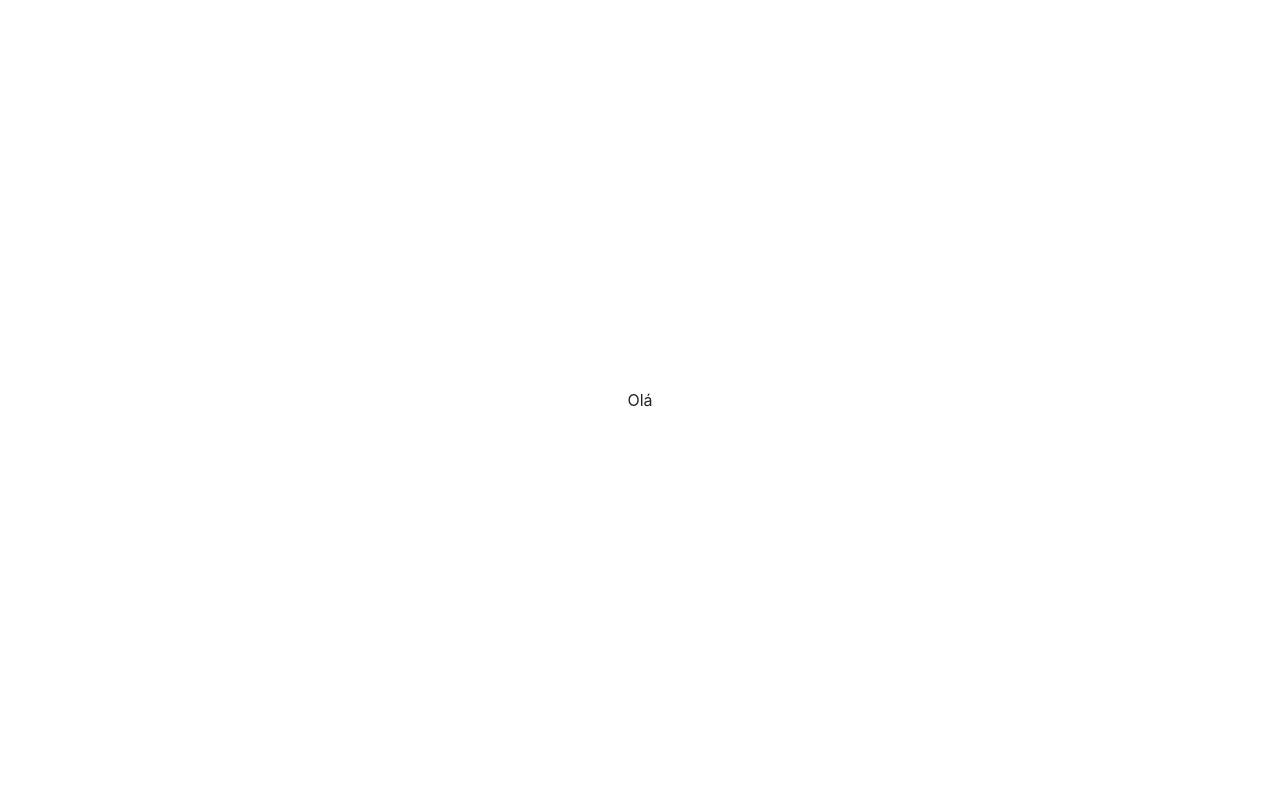
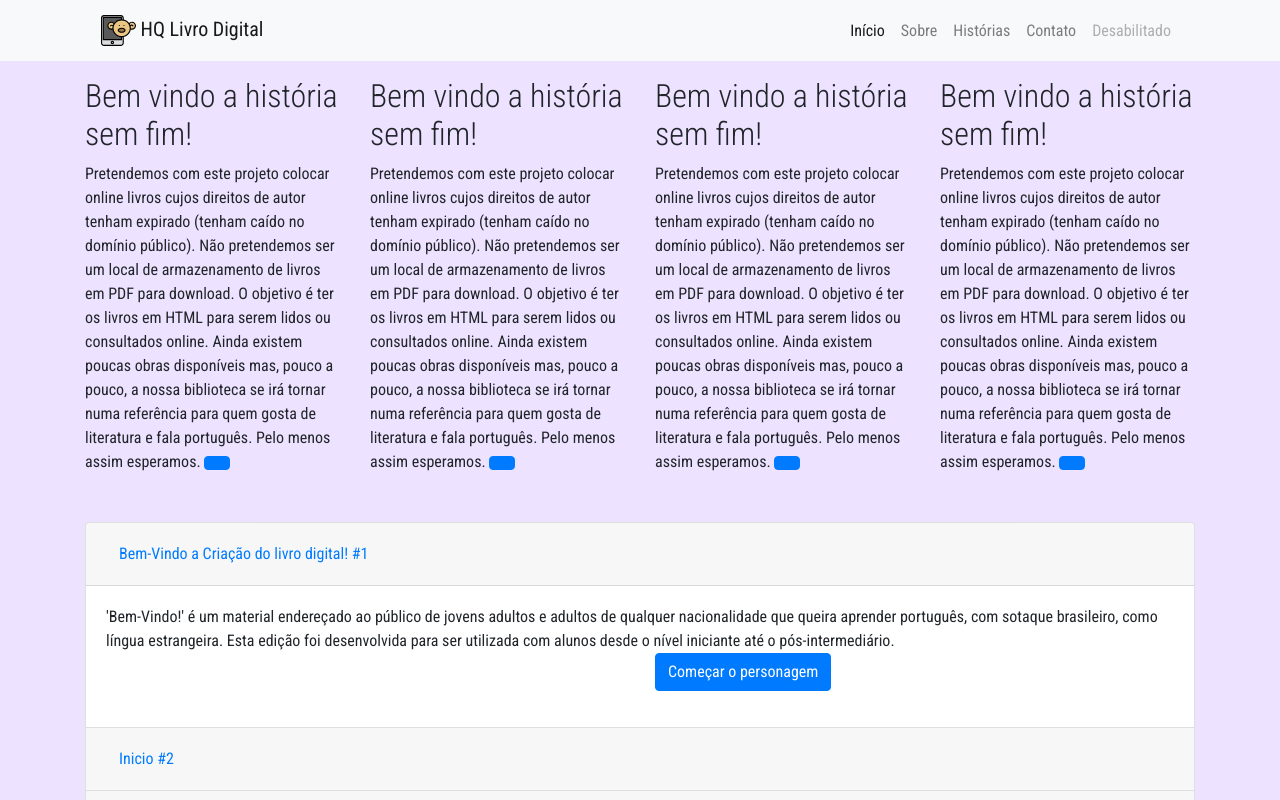
Before and after one commit to rafaelcoe/hq, a plain HTML site: page index.html in a window 1280 px wide. Shown: the top 800 px of the page. Drawn offline with Linux system fonts and the light colour scheme.

Commit message:
produzindo

```diff
--- /dev/null
+++ b/css/estilo.css
@@ -0,0 +1,16 @@
+body{
+    font-family: 'Roboto Condensed', sans-serif;
+}
+
+.ajuste{
+    padding: .5rem 1rem;
+}
+
+.bg-lilas{
+    background-color: rgb(237, 226, 255);
+}
+
+h1{
+    font-size: 32px;
+    font-weight: 200;
+}
--- a/css/montagem.css
+++ /dev/null
@@ -1,11 +0,0 @@
-html,
-body {
-    height: 100%;
-}
-
-    .container {
-    height: 100%;
-    display: flex;
-    justify-content: center;
-    align-items: center;
-}
--- a/index.html
+++ b/index.html
@@ -7,20 +7,90 @@
     <meta http-equiv="X-UA-Compatible" content="ie=edge">
     <title>#HQ Livro Digital - Secretaria Municipal da Educação | Prefeitura de Salvador</title>
 
+    <link href="https://fonts.googleapis.com/css?family=Roboto+Condensed:300,400,700&display=swap" rel="stylesheet">
+
     <link rel="stylesheet" href="bootstrap/css/bootstrap.min.css">
-    <link rel="stylesheet" href="css/montagem.css">
+    <link rel="stylesheet" href="css/estilo.css">
 </head>
 
-<body>
+<body class="bg-lilas">
+    <div class="bg-light mb-3">
+        <div class="container">
+            <nav class="navbar navbar-expand-lg navbar-light bg-light">
+                <a class="navbar-brand h1 mb-0" href="#"> <img src="img/svg/logo/hq.svg" alt="" width="35px" height="auto"> HQ Livro Digital</a>
+                <button class="navbar-toggler navbar-toggler-right" type="button" data-toggle="collapse" data-target="#navbarNav" aria-controls="navbarNav" aria-expanded="false" aria-label="Toggle navigation">
+                    <span class="navbar-toggler-icon"></span>
+                </button>
+
+                <div class="collapse navbar-collapse justify-content-end" id="navbarNav">
+                    <ul class="navbar-nav">
+                        <li class="nav-item active">
+                            <a class="nav-link" href="#">Início<span class="sr-only">(atual)</span></a>
+                        </li>
+                        <li class="nav-item">
+                            <a class="nav-link" href="#">Sobre</a>
+                        </li>
+                        <li class="nav-item">
+                            <a class="nav-link" href="#">Histórias</a>
+                        </li>
+                        <li class="nav-item">
+                            <a class="nav-link" href="#">Contato</a>
+                        </li>
+                        <li class="nav-item">
+                            <a class="nav-link disabled" href="#" tabindex="-1" aria-disabled="true">Desabilitado</a>
+                        </li>
+                    </ul>
+                </div>
+            </nav>
+        </div>
+    </div>
+
     <div class="container">
-        <div class="row">
-            <div class="col-md-12">
-                Olá
+        <div class="row row-cols-1 row-cols-md-2 row-cols-lg-4">
+            <div class="col">
+                <h1 class="">Bem vindo a história sem fim!</h1>
+                <p class="mb-5">Pretendemos com este projeto colocar online livros cujos direitos de autor tenham expirado (tenham
+                    caído no domínio público). Não pretendemos ser um local de armazenamento de livros em PDF para download. O
+                    objetivo é ter os livros em HTML para serem lidos ou consultados online. Ainda existem poucas obras disponíveis
+                    mas, pouco a pouco, a nossa biblioteca se irá tornar numa referência para quem gosta de literatura e fala
+                    português. Pelo menos assim esperamos.
+                    <button class="btn btn-primary"></button>
+            </div>
+
+            <div class="col">
+                <h1 class="">Bem vindo a história sem fim!</h1>
+                <p class="mb-5">Pretendemos com este projeto colocar online livros cujos direitos de autor tenham expirado (tenham
+                    caído no domínio público). Não pretendemos ser um local de armazenamento de livros em PDF para download. O
+                    objetivo é ter os livros em HTML para serem lidos ou consultados online. Ainda existem poucas obras disponíveis
+                    mas, pouco a pouco, a nossa biblioteca se irá tornar numa referência para quem gosta de literatura e fala
+                    português. Pelo menos assim esperamos.
+                    <button class="btn btn-primary"></button>
+            </div>
+
+            <div class="col">
+                <h1 class="">Bem vindo a história sem fim!</h1>
+                <p class="mb-5">Pretendemos com este projeto colocar online livros cujos direitos de autor tenham expirado (tenham
+                    caído no domínio público). Não pretendemos ser um local de armazenamento de livros em PDF para download. O
+                    objetivo é ter os livros em HTML para serem lidos ou consultados online. Ainda existem poucas obras disponíveis
+                    mas, pouco a pouco, a nossa biblioteca se irá tornar numa referência para quem gosta de literatura e fala
+                    português. Pelo menos assim esperamos.
+                    <button class="btn btn-primary"></button>
+            </div>
+
+            <div class="col">
+                <h1 class="">Bem vindo a história sem fim!</h1>
+                <p class="mb-5">Pretendemos com este projeto colocar online livros cujos direitos de autor tenham expirado (tenham
+                    caído no domínio público). Não pretendemos ser um local de armazenamento de livros em PDF para download. O
+                    objetivo é ter os livros em HTML para serem lidos ou consultados online. Ainda existem poucas obras disponíveis
+                    mas, pouco a pouco, a nossa biblioteca se irá tornar numa referência para quem gosta de literatura e fala
+                    português. Pelo menos assim esperamos.
+                    <button class="btn btn-primary"></button>
             </div>
         </div>
     </div>
 
-    <div class="container mt-5">
+    <div class="container">
+        <!--
         <div class="row">
             <div class="col">
                <div id="personagem">
@@ -54,7 +124,7 @@
                     </div>
                </div>
             </div>
-        </div>
+        </div> -->
 
         <div class="row">
             <div class="col">
```
Also changed, not shown: img/svg/logo/hq.svg (added).
